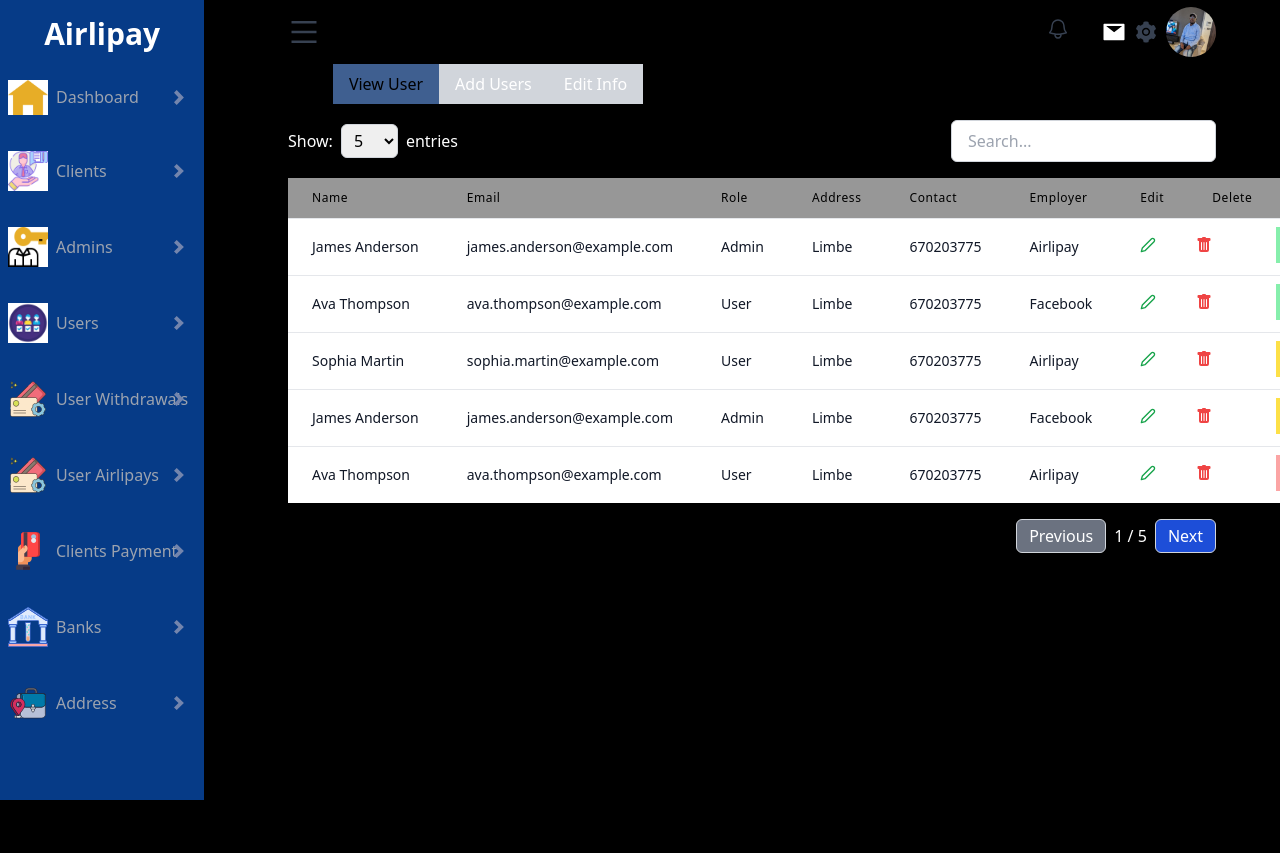
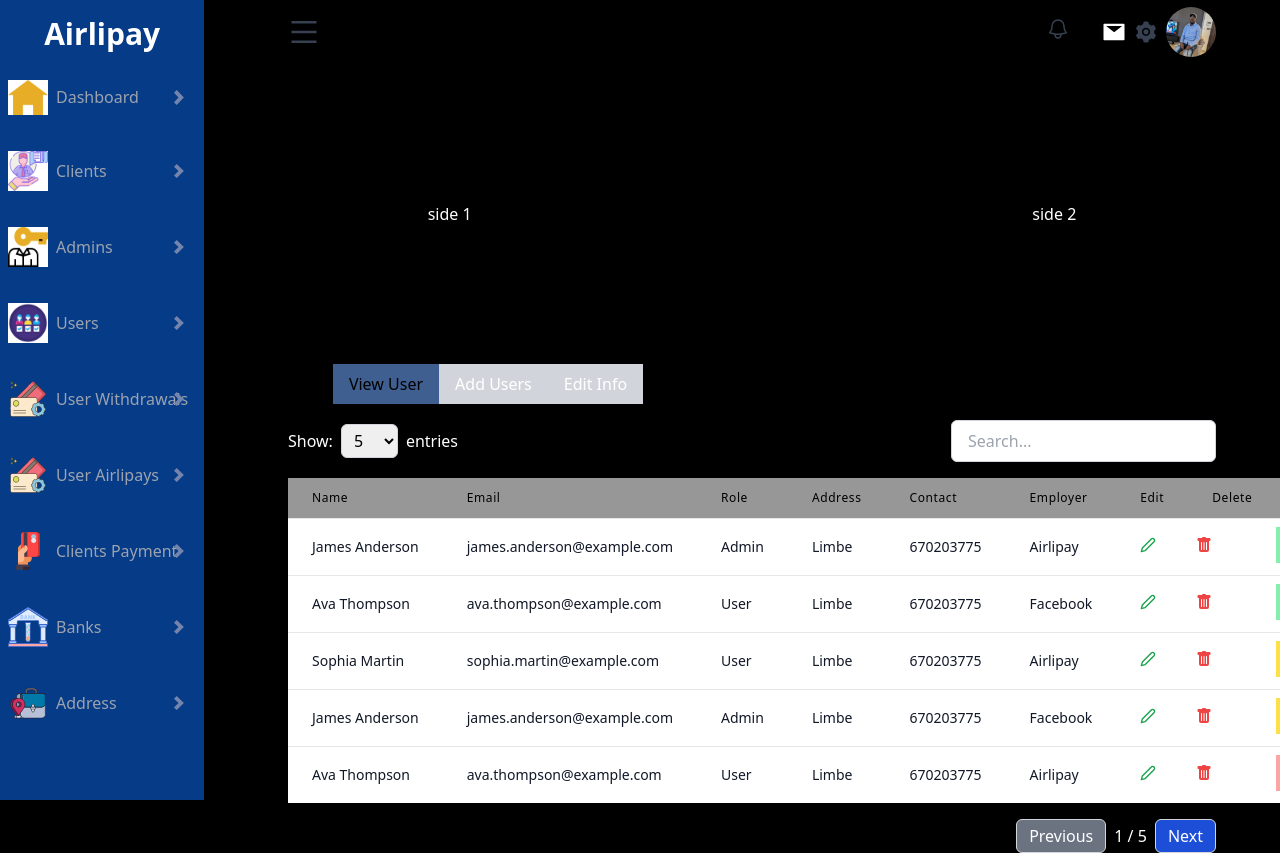
Before and after one commit to techarcgram-org/AirlipayDashboard, a Next.js app: page /users in a window 1280 px wide. Shown: the top 853 px of the page. Before the commit the page ends 800 px from the top, so only its background shows below. Built offline with nearby package versions, Linux system fonts and the light colour scheme.

Commit message:
basic setup

```diff
--- a/src/app/components/index.js
+++ b/src/app/components/index.js
@@ -5,3 +5,4 @@ export {default as SidebarCard} from './sidebar/SidebarCard'
 export {default as Table} from './user/Table'
 export {default as AddUser} from './user/AddUser'
 export {default as Tab} from './common/Tab'
+export {default as UserDetails} from './user/UserDetails'
--- /dev/null
+++ b/src/app/components/user/UserDetails.jsx
@@ -0,0 +1,14 @@
+
+import React from 'react'
+
+const UserDetails = () => {
+  return (
+    <div className="flex items-center h-[300px] justify-around">
+      <div>side 1</div>
+      <div className='h-[90%] w-[2px] bg-black' ></div>
+      <div>side 2</div>
+    </div>
+  )
+}
+
+export default UserDetails
--- a/src/app/users/page.jsx
+++ b/src/app/users/page.jsx
@@ -1,7 +1,7 @@
 'use client'
 
 import React, { useState } from "react";
-import { AddUser, Tab, Table } from "../components";
+import { AddUser, Tab, Table, UserDetails } from "../components";
 import data from "../constant/data";
 
 const Page = () => {
@@ -52,6 +52,7 @@ const Page = () => {
           Lorem ipsum dolor sit amet consectetur adipisicing elit. Inventore totam nisi reprehenderit aliquid illo possimus eaque, numquam sunt veritatis voluptatum eius.
         </h1>
       )} */}
+      <UserDetails />
       <Tab options={["View User", "Add Users", "Edit Info"]} defaultTab="View User">
         <Table tab="View User" users={data.usersTable} columns={data.columns} />
         <AddUser tab="Add Users" />
```
